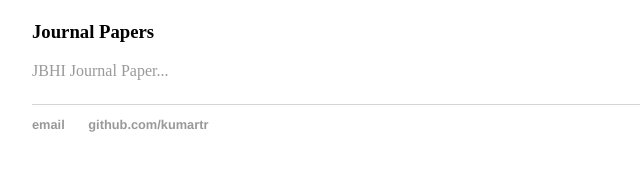
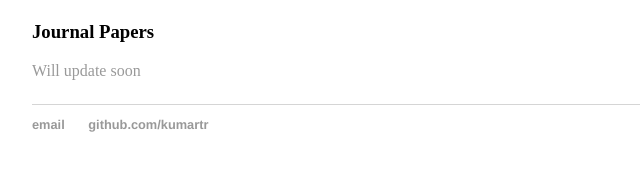
Before and after one commit to kumartr/kumartr.github.io, a plain HTML site: page index.html in a window 1280 px wide. Shown: the part 234-404 px from the top of the page, 160-800 px from the left. Drawn offline with Linux system fonts and the light colour scheme.

Commit message:
Update index.html

```diff
--- a/index.html
+++ b/index.html
@@ -20,7 +20,7 @@
 				<p>I am Postdoctoral Researcher at <em>Universität zü Lübeck</em>
                                 <a href="https://raw.githubusercontent.com/kumartr/kumartr.github.io/master/Kumar_Rajamani_CV.pdf">My Resume...</a> </p>
 			        <h3>Journal Papers</h3>
-			        <a href="https://raw.githubusercontent.com/kumartr/kumartr.github.io/master/DDANet_Dynamic_Deformable_Attention_JBHI_draft_Proof_hi.pdf">JBHI Journal Paper...</a> </p>
+			        <a href=>Will update soon</a> </p>
     		</div><!-- /.blurb -->
 		</div><!-- /.container -->
 		<footer>
```
